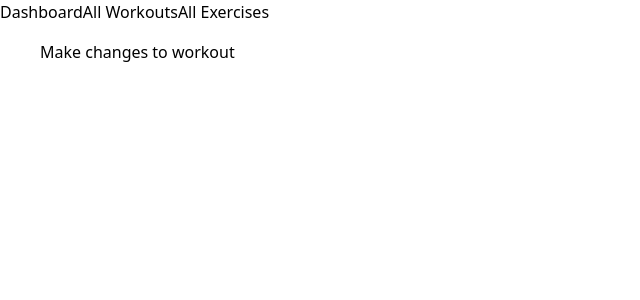
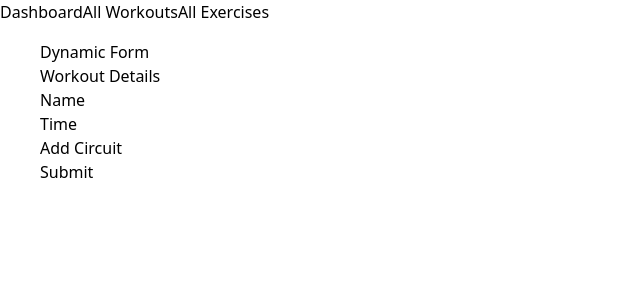
Before and after one commit to irynahowarth/fitness-app, a React (Vite) app: page /admin/workouts/edit/1 in a window 1280 px wide. Shown: the top 300 px of the page, without its empty margins (0-640 px from the left). Built offline with nearby package versions, Linux system fonts and the light colour scheme; what miragejs would draw is missing.

Commit message:
[refactor]: add alternative version for dynamic form in order to add new Workout

```diff
--- a/src/App.jsx
+++ b/src/App.jsx
@@ -10,6 +10,7 @@ import AdminLayout from "./components/AdminLayout";
 import Dashboard from "./Pages/Admin/Dashboard";
 import WorkoutsList from "./Pages/Admin/WorkoutsList";
 import WorkoutCreate from "./Pages/Admin/WorkoutCreate";
+import WorkoutEdit from "./Pages/Admin/WorkoutEdit";
 
 function App() {
   return (
@@ -26,7 +27,7 @@ function App() {
           <Route path="workouts">
             <Route index element={<WorkoutsList />} />
             <Route path="create" element={<WorkoutCreate />} />
-            <Route path="edit/:id" element={<h1>Make changes to workout</h1>} />
+            <Route path="edit/:id" element={<WorkoutEdit />} />
           </Route>
         </Route>
       </Routes>
--- /dev/null
+++ b/src/Pages/Admin/WorkoutEdit.jsx
@@ -0,0 +1,77 @@
+import React from "react";
+
+import CircuitInputs from "../../components/common/CircuitInputs";
+
+export default function WorkoutEdit() {
+  const [workout, setWorkout] = React.useState({});
+  const blankCircuit = { name: "", time: "" };
+  const [circuit, setCircuit] = React.useState([]);
+
+  const handleWorkoutChange = (e) =>
+    setWorkout({
+      ...workout,
+      [e.target.name]: [e.target.value],
+    });
+
+  const addCircuit = () => {
+    setCircuit([...circuit, { ...blankCircuit }]);
+  };
+
+  const handleCircuitChange = (e) => {
+    const updatedCircuit = [...circuit];
+    updatedCircuit[e.target.dataset.idx][e.target.className] = e.target.value;
+    setCircuit(updatedCircuit);
+  };
+
+  const delCircuit = (idx) => {
+    const updatedCircuit = [...circuit].filter((el, index) => idx != index);
+    setCircuit(updatedCircuit);
+  };
+
+  return (
+    <div className="App">
+      <h1>Dynamic Form</h1>
+      <form>
+        <section>
+          <h3>Workout Details</h3>
+          <div>
+            <label htmlFor="workout-name">Name</label>
+            <input
+              name="workout-name"
+              id="workout-name"
+              value={workout.name}
+              onChange={handleWorkoutChange}
+            />
+          </div>
+          <div>
+            <label htmlFor="workout-time">Time</label>
+            <input
+              name="workout-time"
+              id="workout-time"
+              value={workout.time}
+              onChange={handleWorkoutChange}
+            />
+          </div>
+          <input
+            type="button"
+            value="Add Circuit"
+            onClick={() => addCircuit()}
+          />
+        </section>
+        {circuit.map((val, idx) => {
+          return (
+            <CircuitInputs
+              key={idx}
+              idx={idx}
+              circuit={circuit}
+              handleCircuitChange={handleCircuitChange}
+              delCircuit={delCircuit}
+            />
+          );
+        })}
+
+        <input type="submit" value="Submit" />
+      </form>
+    </div>
+  );
+}
--- /dev/null
+++ b/src/components/common/CircuitInputs.jsx
@@ -0,0 +1,76 @@
+import React from "react";
+import ExcerciseInputs from "./ExcerciseInputs";
+
+export default function CircuitInputs({
+  idx,
+  circuit,
+  handleCircuitChange,
+  delCircuit,
+}) {
+  const circuitId = `name-${idx}`;
+  const circuitTimeId = `time-${idx}`;
+  const blankExercise = { name: "", time: "" };
+  const [exercise, setExercise] = React.useState([]);
+
+  const addExercise = () => {
+    setExercise([...exercise, { ...blankExercise }]);
+  };
+
+  const handleExerciseChange = (e) => {
+    const updatedExercise = [...exercise];
+    updatedExercise[e.target.dataset.idx][e.target.className] = e.target.value;
+    setExercise(updatedExercise);
+  };
+  const delExercise = (idx) => {
+    const updatedExercise = [...exercise].filter((el, index) => idx != index);
+    setExercise(updatedExercise);
+  };
+
+  return (
+    <div key={`circuit-${idx}`}>
+      <label htmlFor={circuitId}>{`Circuit #${idx + 1}`}</label>
+      <input
+        type="text"
+        name={circuitId}
+        data-idx={idx}
+        id={circuitId}
+        className="name"
+        value={circuit[idx].name}
+        onChange={handleCircuitChange}
+      />
+      <label htmlFor={circuitTimeId}>Time</label>
+      <input
+        type="text"
+        name={circuitTimeId}
+        data-idx={idx}
+        id={circuitTimeId}
+        className="time"
+        value={circuit[idx].time}
+        onChange={handleCircuitChange}
+      />
+      <input
+        type="button"
+        onClick={(e) => delCircuit(e.target.dataset.idx)}
+        value="X"
+        data-idx={idx}
+      />
+      <input
+        type="button"
+        onClick={() => addExercise()}
+        value="+ Exercises"
+        data-idx={idx}
+      />
+      {exercise.map((val, idx) => {
+        return (
+          <ExcerciseInputs
+            key={idx}
+            idx={idx}
+            exercise={exercise}
+            handleExerciseChange={handleExerciseChange}
+            delExercise={delExercise}
+          />
+        );
+      })}
+    </div>
+  );
+}
--- /dev/null
+++ b/src/components/common/ExcerciseInputs.jsx
@@ -0,0 +1,41 @@
+import React from "react";
+
+export default function ExcerciseInputs({
+  idx,
+  exercise,
+  handleExerciseChange,
+  delExercise,
+}) {
+  const exerciseId = `name-${idx}`;
+  const exerciseTimeId = `time-${idx}`;
+  return (
+    <div key={`exercise-${idx}`}>
+      <label htmlFor={exerciseId}>{`Excercise #${idx + 1}`}</label>
+      <input
+        type="text"
+        name={exerciseId}
+        data-idx={idx}
+        id={exerciseId}
+        className="name"
+        value={exercise[idx].name}
+        onChange={handleExerciseChange}
+      />
+      <label htmlFor={exerciseTimeId}>Time</label>
+      <input
+        type="text"
+        name={exerciseTimeId}
+        data-idx={idx}
+        id={exerciseTimeId}
+        className="time"
+        value={exercise[idx].time}
+        onChange={handleExerciseChange}
+      />
+      <input
+        type="button"
+        onClick={(e) => delExercise(e.target.dataset.idx)}
+        value="X"
+        data-idx={idx}
+      />
+    </div>
+  );
+}
```
